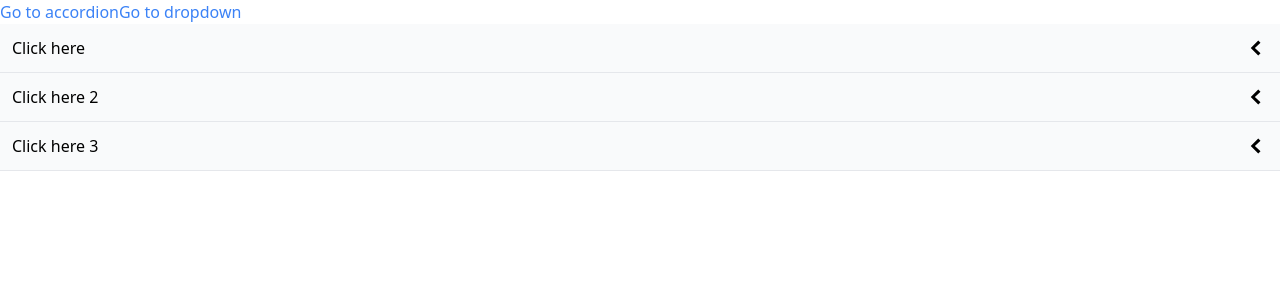
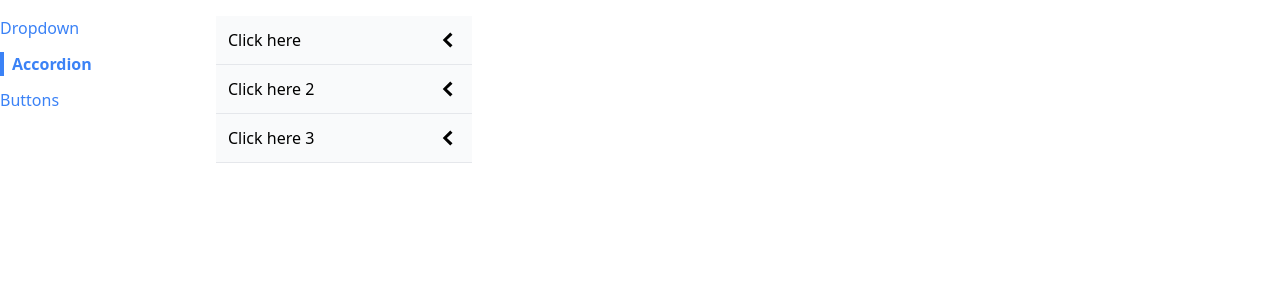
Before and after one commit to GReaper-DEV/reactjs-components, a React (Create React App) app: page /accordion in a window 1280 px wide. Shown: the top 300 px of the page. Built offline with nearby package versions, Linux system fonts and the light colour scheme.

Commit message:
Updated.

```diff
--- a/src/App.js
+++ b/src/App.js
@@ -1,21 +1,26 @@
-import Link from "./components/Link";
+import Sidebar from "./components/Sidebar";
 import Route from "./components/Route";
 import AccordionPage from "./pages/AccordionPage";
 import DropdownPage from "./pages/DropdownPage";
+import ButtonPage from "./pages/ButtonPage";
 
 function App() {
-    return <div>
-        <Link to="/accordion">Go to accordion</Link>
-        <Link to="/dropdown">Go to dropdown</Link>
-        <div>
-            <Route path="/accordion">
-                <AccordionPage />
-            </Route>
-            <Route path="/dropdown">
-                <DropdownPage />
-            </Route>
+    return (
+        <div className="container mx-auto grid grid-cols-6 gap-4 mt-4">
+            <Sidebar/>
+            <div className="col-span-5">
+                <Route path="/">
+                    <DropdownPage />
+                </Route>
+                <Route path="/accordion">
+                    <AccordionPage />
+                </Route>
+                <Route path="/buttons">
+                    <ButtonPage />
+                </Route>
+            </div>
         </div>
-    </div>
+    );
 
 }
 
--- a/src/components/Accordion.js
+++ b/src/components/Accordion.js
@@ -31,7 +31,7 @@
     });
 
     return (
-        <div>
+        <div className="w-64">
             {renderedItems}
         </div>
     );
--- a/src/components/Link.js
+++ b/src/components/Link.js
@@ -1,11 +1,14 @@
 import classNames from "classnames";
 import useNavigation from "../hooks/use-navigation";
 
-function Link({to, children}){
+function Link({to, children, className, activeClassName}){
 
-    const {navigate} = useNavigation();
+    const {navigate, currentPath} = useNavigation();
 
-    const classes = classNames('text-blue-500');
+    const classes = classNames(
+        'text-blue-500',
+        className,
+        currentPath === to && activeClassName);
 
     const handleClick = (event) => {
 
--- a/src/context/navigation.js
+++ b/src/context/navigation.js
@@ -1,29 +1,32 @@
-import {createContext, useEffect, useState} from 'react';
+import { createContext, useState, useEffect } from 'react';
+
 const NavigationContext = createContext();
 
-function NavigationProvider({children}){
-
+function NavigationProvider({ children }) {
     const [currentPath, setCurrentPath] = useState(window.location.pathname);
 
     useEffect(() => {
         const handler = () => {
             setCurrentPath(window.location.pathname);
-        }
+        };
+        window.addEventListener('popstate', handler);
 
-        document.addEventListener("popstate", handler);
-
-        return () => document.removeEventListener("popstate", handler);
-
+        return () => {
+            window.removeEventListener('popstate', handler);
+        };
     }, []);
 
     const navigate = (to) => {
         window.history.pushState({}, '', to);
-        setCurrentPath(window.location.pathname);
-    }
-    return <NavigationContext.Provider value={{currentPath, navigate}}>
-        {children}
-    </NavigationContext.Provider>
+        setCurrentPath(to);
+    };
+
+    return (
+        <NavigationContext.Provider value={{ currentPath, navigate }}>
+            {children}
+        </NavigationContext.Provider>
+    );
 }
 
-export default NavigationProvider;
-export {NavigationContext};
+export { NavigationProvider };
+export default NavigationContext;
--- a/src/hooks/use-navigation.js
+++ b/src/hooks/use-navigation.js
@@ -1,5 +1,5 @@
 import {useContext} from 'react';
-import {NavigationContext} from "../context/navigation";
+import NavigationContext from "../context/navigation";
 
 function useNavigation(){
     return useContext(NavigationContext);
--- a/src/index.js
+++ b/src/index.js
@@ -2,7 +2,7 @@
 import React from 'react';
 import ReactDOM from 'react-dom/client';
 import App from './App';
-import NavigationProvider from './context/navigation';
+import { NavigationProvider } from './context/navigation';
 
 const el = document.getElementById('root');
 const root = ReactDOM.createRoot(el);
--- a/src/pages/ButtonPage.js
+++ b/src/pages/ButtonPage.js
@@ -6,7 +6,6 @@
 
 
     const handleClick = () => {
-        console.log('Clicked me!')
     }
 
     return <div>
```
